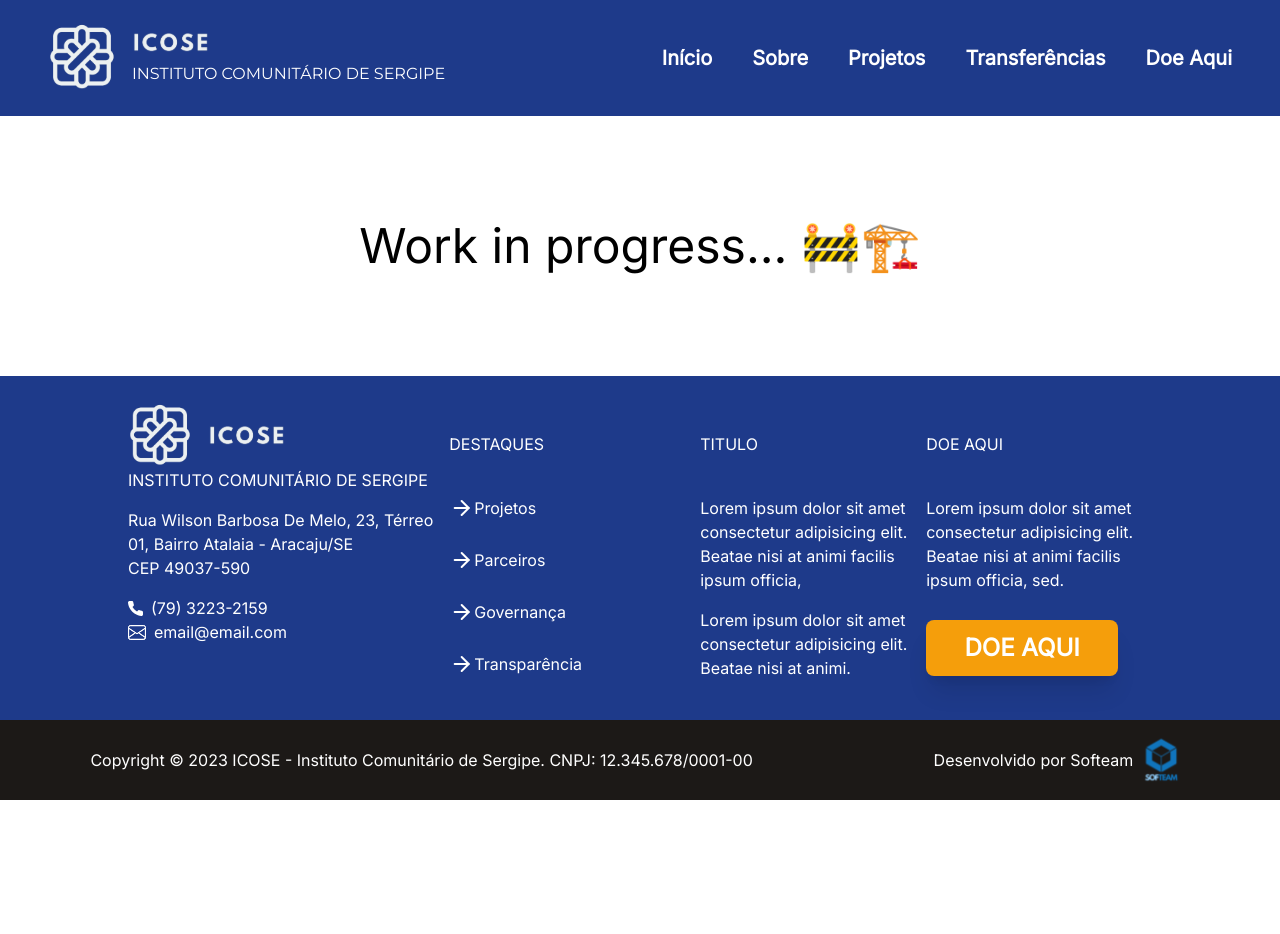
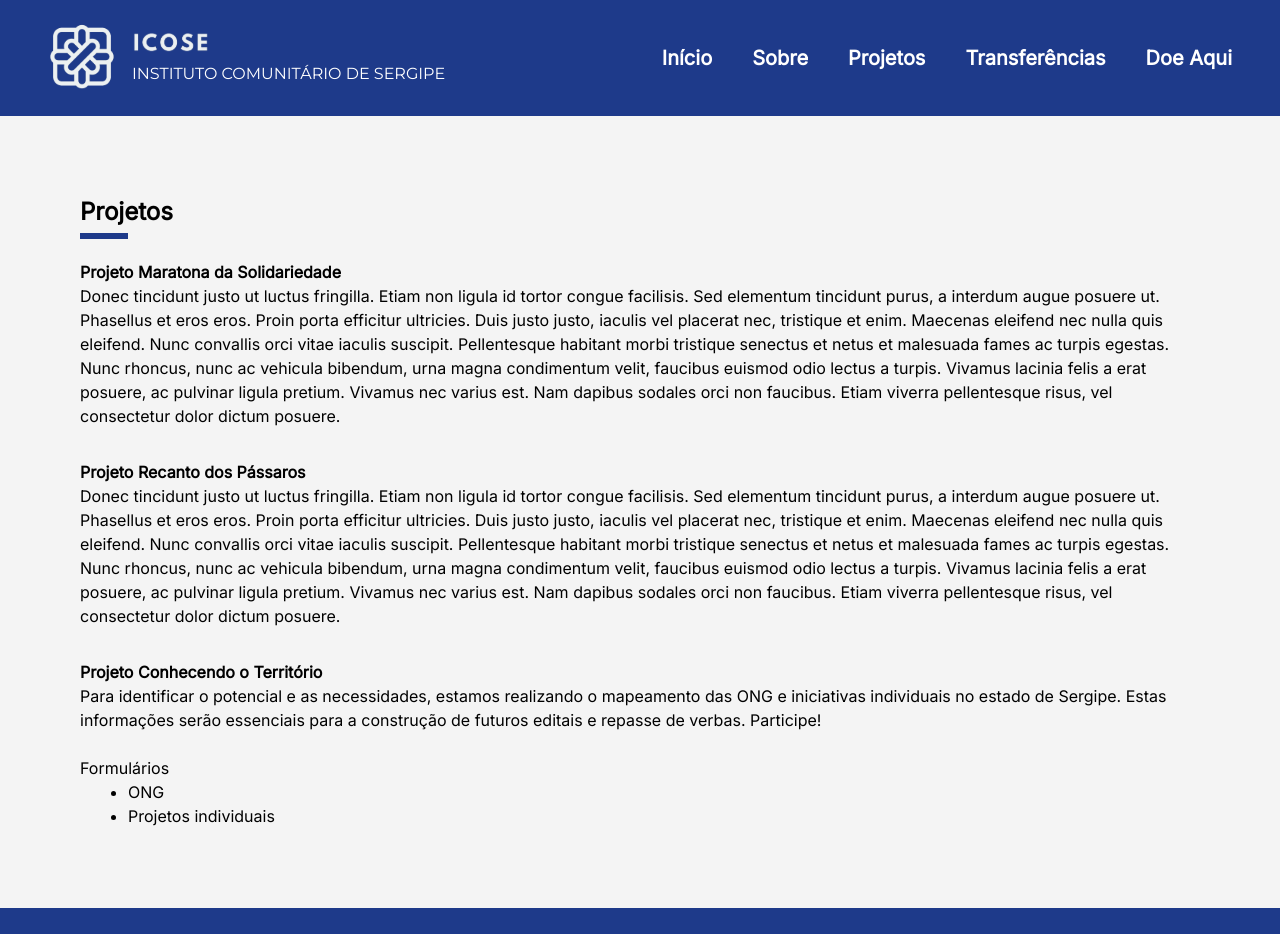
Before and after one commit to softeam-org/icose-web, a React (Vite) app: page /projetos in a window 1280 px wide. Shown: the top 934 px of the page. Before the commit the page ends 800 px from the top, so only its background shows below. Built offline with nearby package versions, Linux system fonts and the light colour scheme.

Commit message:
Adiciona conteudo da pagina Projetos

```diff
--- a/src/Pages/Projetos.jsx
+++ b/src/Pages/Projetos.jsx
@@ -1,8 +1,32 @@
+import Title from "@/components/Title"
+
 function Projects() {
   return (
-    <div className="flex-1 flex justify-center items-center text-5xl">
-      <div> Work in progress... 🚧🏗️ </div>
-    </div>
+    <section className="bg-background-section flex flex-col gap-8 xl:gap-8 pb-10 pt-10 xl:pt-20 xl:pb-20 mx-auto max-w-[100rem] px-20">
+
+      <Title
+        color="standard-blue"
+        content="Projetos"
+      />
+      <div>
+        <h2 className="font-bold">Projeto Maratona da Solidariedade</h2>
+        <p>Donec tincidunt justo ut luctus fringilla. Etiam non ligula id tortor congue facilisis. Sed elementum tincidunt purus, a interdum augue posuere ut. Phasellus et eros eros. Proin porta efficitur ultricies. Duis justo justo, iaculis vel placerat nec, tristique et enim. Maecenas eleifend nec nulla quis eleifend. Nunc convallis orci vitae iaculis suscipit. Pellentesque habitant morbi tristique senectus et netus et malesuada fames ac turpis egestas. Nunc rhoncus, nunc ac vehicula bibendum, urna magna condimentum velit, faucibus euismod odio lectus a turpis. Vivamus lacinia felis a erat posuere, ac pulvinar ligula pretium. Vivamus nec varius est. Nam dapibus sodales orci non faucibus. Etiam viverra pellentesque risus, vel consectetur dolor dictum posuere.</p>
+      </div>
+      <div>
+        <h2 className="font-bold">Projeto Recanto dos Pássaros</h2>
+        <p>Donec tincidunt justo ut luctus fringilla. Etiam non ligula id tortor congue facilisis. Sed elementum tincidunt purus, a interdum augue posuere ut. Phasellus et eros eros. Proin porta efficitur ultricies. Duis justo justo, iaculis vel placerat nec, tristique et enim. Maecenas eleifend nec nulla quis eleifend. Nunc convallis orci vitae iaculis suscipit. Pellentesque habitant morbi tristique senectus et netus et malesuada fames ac turpis egestas. Nunc rhoncus, nunc ac vehicula bibendum, urna magna condimentum velit, faucibus euismod odio lectus a turpis. Vivamus lacinia felis a erat posuere, ac pulvinar ligula pretium. Vivamus nec varius est. Nam dapibus sodales orci non faucibus. Etiam viverra pellentesque risus, vel consectetur dolor dictum posuere.</p>
+      </div>
+      <div>
+        <h2 className="font-bold">Projeto Conhecendo o Território</h2>
+        <p>Para identificar o potencial e as necessidades, estamos realizando o mapeamento das ONG e iniciativas individuais no estado de Sergipe. Estas informações serão essenciais para a construção de futuros editais e repasse de verbas. Participe!</p>
+        <br />
+        <p>Formulários</p>
+        <ul className= "list-disc px-12">
+          <li>ONG</li>
+          <li>Projetos individuais</li>
+        </ul>
+      </div>
+    </section>
   );
 }
 
```
